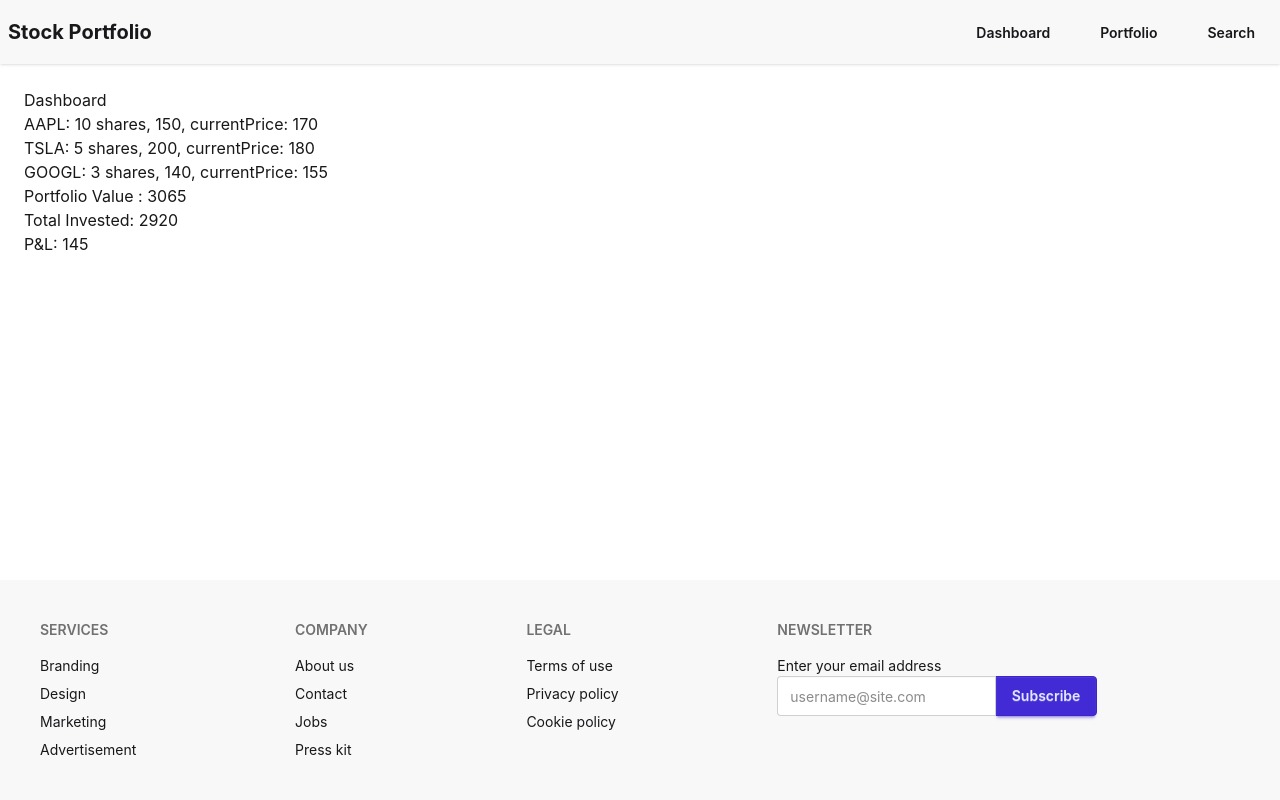
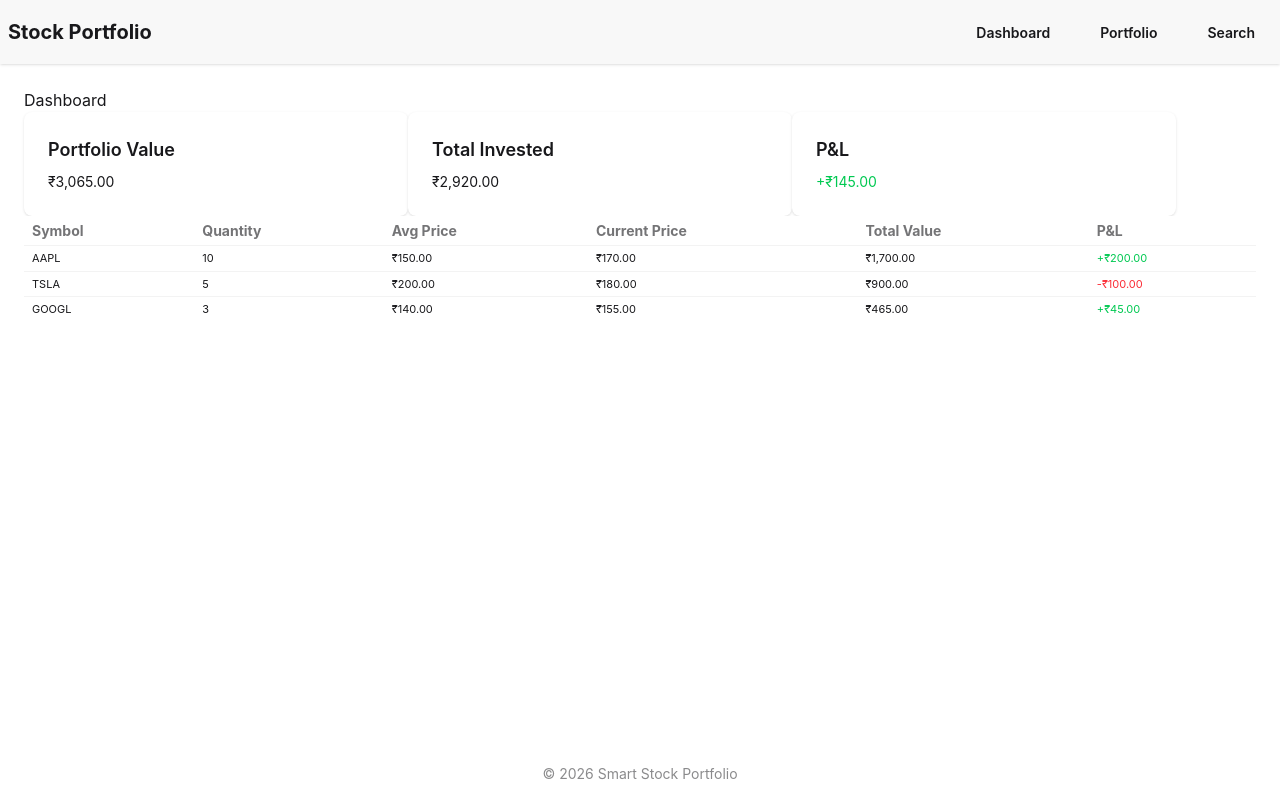
Before and after one commit to shubhamaug02/smart-stock-portfolio, a React (Vite) app: page / in a window 1280 px wide. Built offline with nearby package versions, Linux system fonts and the light colour scheme.

Commit message:
feat: Dashboard with summary cards and holdings

```diff
--- a/src/components/Footer.jsx
+++ b/src/components/Footer.jsx
@@ -2,41 +2,8 @@ import React from "react";
 
 const Footer = () => {
   return (
-    <footer className="footer sm:footer-horizontal bg-base-200 text-base-content p-10">
-      <nav>
-        <h6 className="footer-title">Services</h6>
-        <a className="link link-hover">Branding</a>
-        <a className="link link-hover">Design</a>
-        <a className="link link-hover">Marketing</a>
-        <a className="link link-hover">Advertisement</a>
-      </nav>
-      <nav>
-        <h6 className="footer-title">Company</h6>
-        <a className="link link-hover">About us</a>
-        <a className="link link-hover">Contact</a>
-        <a className="link link-hover">Jobs</a>
-        <a className="link link-hover">Press kit</a>
-      </nav>
-      <nav>
-        <h6 className="footer-title">Legal</h6>
-        <a className="link link-hover">Terms of use</a>
-        <a className="link link-hover">Privacy policy</a>
-        <a className="link link-hover">Cookie policy</a>
-      </nav>
-      <form>
-        <h6 className="footer-title">Newsletter</h6>
-        <fieldset className="w-80">
-          <label>Enter your email address</label>
-          <div className="join">
-            <input
-              type="text"
-              placeholder="username@site.com"
-              className="input input-bordered join-item"
-            />
-            <button className="btn btn-primary join-item">Subscribe</button>
-          </div>
-        </fieldset>
-      </form>
+    <footer className="p-4 text-center text-sm opacity-50">
+      © 2026 Smart Stock Portfolio
     </footer>
   );
 };
--- /dev/null
+++ b/src/components/HoldingsTable.jsx
@@ -0,0 +1,58 @@
+import React from "react";
+import { currentStockHolding, profitLoss } from "../utils/calculations";
+import { formatCurrency } from "../utils/formatters";
+
+const HoldingsTable = ({ holdings, priceMap }) => {
+  const holdingRows = holdings.map((holding) => ({
+    symbol: holding.symbol,
+    quantity: holding.quantity,
+    avgPrice: holding.avgPrice,
+    currentPrice: priceMap[holding.symbol],
+    totalValue: currentStockHolding(holding.quantity, priceMap[holding.symbol]),
+    profitAndLoss: profitLoss(
+      holding.quantity,
+      holding.avgPrice,
+      priceMap[holding.symbol],
+    ),
+  }));
+
+  return (
+    <div className="overflow-x-auto w-full">
+      <table className="table table-xs table-pin-rows table-pin-cols">
+        <thead>
+          <tr>
+            <th>Symbol</th>
+            <th>Quantity</th>
+            <th>Avg Price</th>
+            <th>Current Price</th>
+            <th>Total Value</th>
+            <th>P&L</th>
+          </tr>
+        </thead>
+        <tbody>
+          {holdingRows.map((holdingRow) => (
+            <tr key={holdingRow.symbol}>
+              <td>{holdingRow.symbol}</td>
+              <td>{holdingRow.quantity}</td>
+              <td>{formatCurrency(holdingRow.avgPrice)}</td>
+              <td>{formatCurrency(holdingRow.currentPrice)}</td>
+              <td>{formatCurrency(holdingRow.totalValue)}</td>
+              <td
+                className={
+                  holdingRow.profitAndLoss >= 0
+                    ? "text-green-500"
+                    : "text-red-500"
+                }
+              >
+                {holdingRow.profitAndLoss >= 0 ? "+" : ""}
+                {formatCurrency(holdingRow.profitAndLoss)}
+              </td>
+            </tr>
+          ))}
+        </tbody>
+      </table>
+    </div>
+  );
+};
+
+export default HoldingsTable;
--- /dev/null
+++ b/src/components/SummaryCard.jsx
@@ -0,0 +1,21 @@
+import React from "react";
+import { formatCurrency } from "../utils/formatters";
+
+export const SummaryCard = ({ title, value, showColor }) => {
+  return (
+    <div className="card bg-base-100 w-96 shadow-sm">
+      <div className="card-body">
+        <h2 className="card-title">{title}</h2>
+
+        {showColor ? (
+          <p className={value >= 0 ? "text-green-500" : "text-red-500"}>
+            {value >= 0 ? "+" : ""}
+            {formatCurrency(value)}
+          </p>
+        ) : (
+          <p>{formatCurrency(value)}</p>
+        )}
+      </div>
+    </div>
+  );
+};
--- a/src/pages/Dashboard.jsx
+++ b/src/pages/Dashboard.jsx
@@ -7,6 +7,8 @@ import {
 } from "../utils/calculations";
 import { mockHoldings, mockPriceMap } from "../constants/mockData";
 import { buyStock, setHoldings } from "../store/portfolioSlice";
+import { SummaryCard } from "../components/SummaryCard";
+import HoldingsTable from "../components/HoldingsTable";
 
 const Dashboard = () => {
   const holdings = useSelector((store) => store.portfolio.holdings);
@@ -21,12 +23,29 @@ const Dashboard = () => {
   return (
     <div>
       <div>Dashboard</div>
-      {holdings.map((holding) => (
+      {/* {holdings.map((holding) => (
         <p>{`${holding.symbol}: ${holding.quantity} shares, ${holding.avgPrice}, currentPrice: ${mockPriceMap[holding.symbol]} `}</p>
       ))}
       <p>Portfolio Value : {totalPortfolioValue(holdings, mockPriceMap)}</p>
       <p>Total Invested: {totalInvestedAmount(holdings)}</p>
-      <p>P&L: {totalPortfolioProfitLoss(holdings, mockPriceMap)}</p>
+      <p>P&L: {totalPortfolioProfitLoss(holdings, mockPriceMap)}</p> */}
+      <div className="flex">
+        <SummaryCard
+          title="Portfolio Value"
+          value={totalPortfolioValue(holdings, mockPriceMap)}
+        />
+        <SummaryCard
+          title="Total Invested"
+          value={totalInvestedAmount(holdings)}
+        />
+        <SummaryCard
+          title="P&L"
+          value={totalPortfolioProfitLoss(holdings, mockPriceMap)}
+          showColor={true}
+        />
+      </div>
+
+      <HoldingsTable holdings={holdings} priceMap={mockPriceMap} />
     </div>
   );
 };
--- /dev/null
+++ b/src/utils/formatters.js
@@ -0,0 +1,7 @@
+export const formatCurrency = (value) => {
+    return new Intl.NumberFormat("en-IN", {
+        style: "currency",
+        currency: "INR",
+        maximumFractionDigits: 2
+    }).format(value);
+};
```
